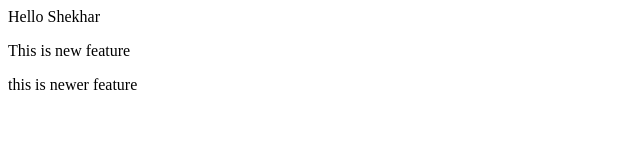
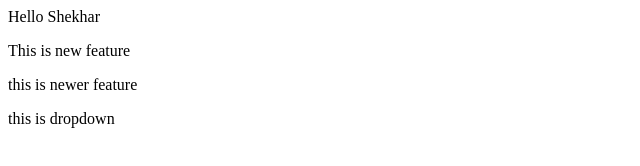
Before and after one commit to ShekharPrasd/LocalRepo, a plain HTML site: page index.html in a window 1280 px wide. Shown: the whole page, without its empty margins (0-640 px from the left). Drawn offline with Linux system fonts and the light colour scheme.

Commit message:
add a new line

```diff
--- a/index.html
+++ b/index.html
@@ -1,3 +1,4 @@
 <p>Hello Shekhar</p>
 <p>This is new feature</p>
 <p>this is newer feature</p>
+<p>this is dropdown</p>
```
